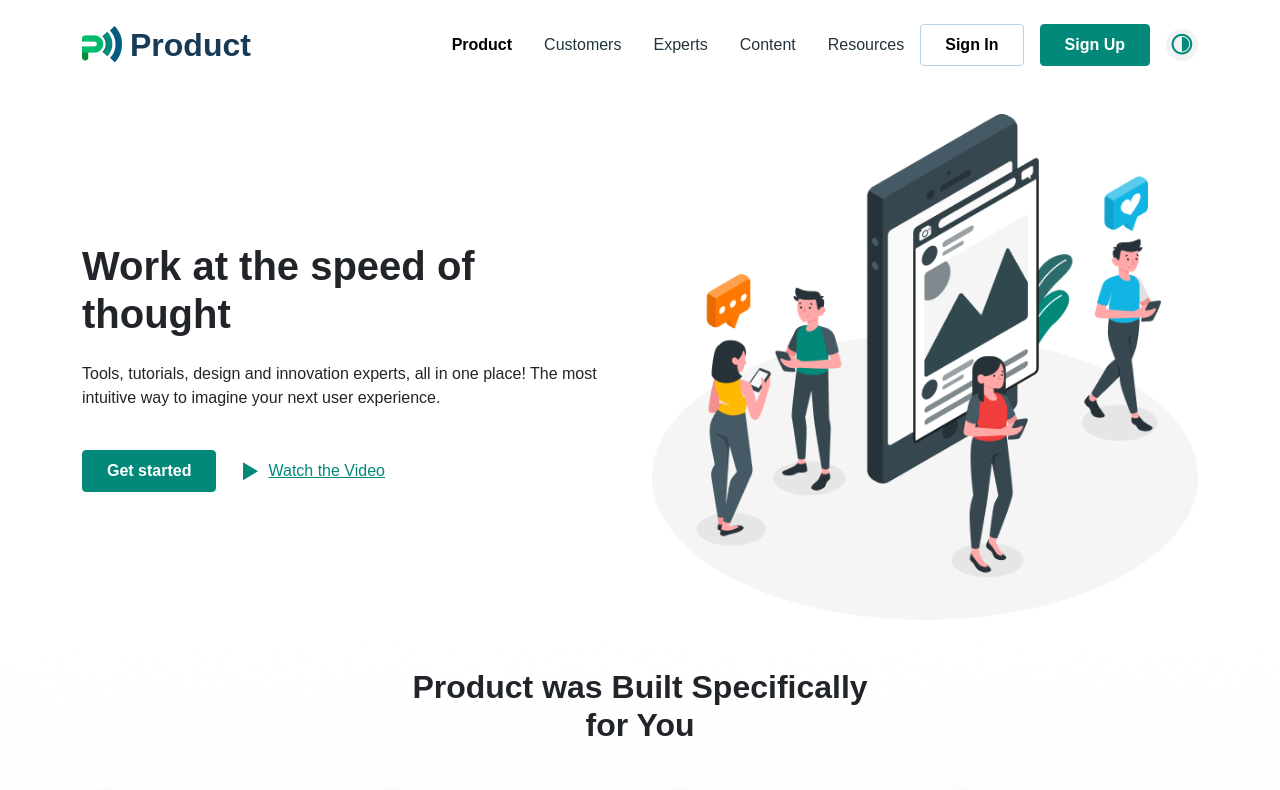
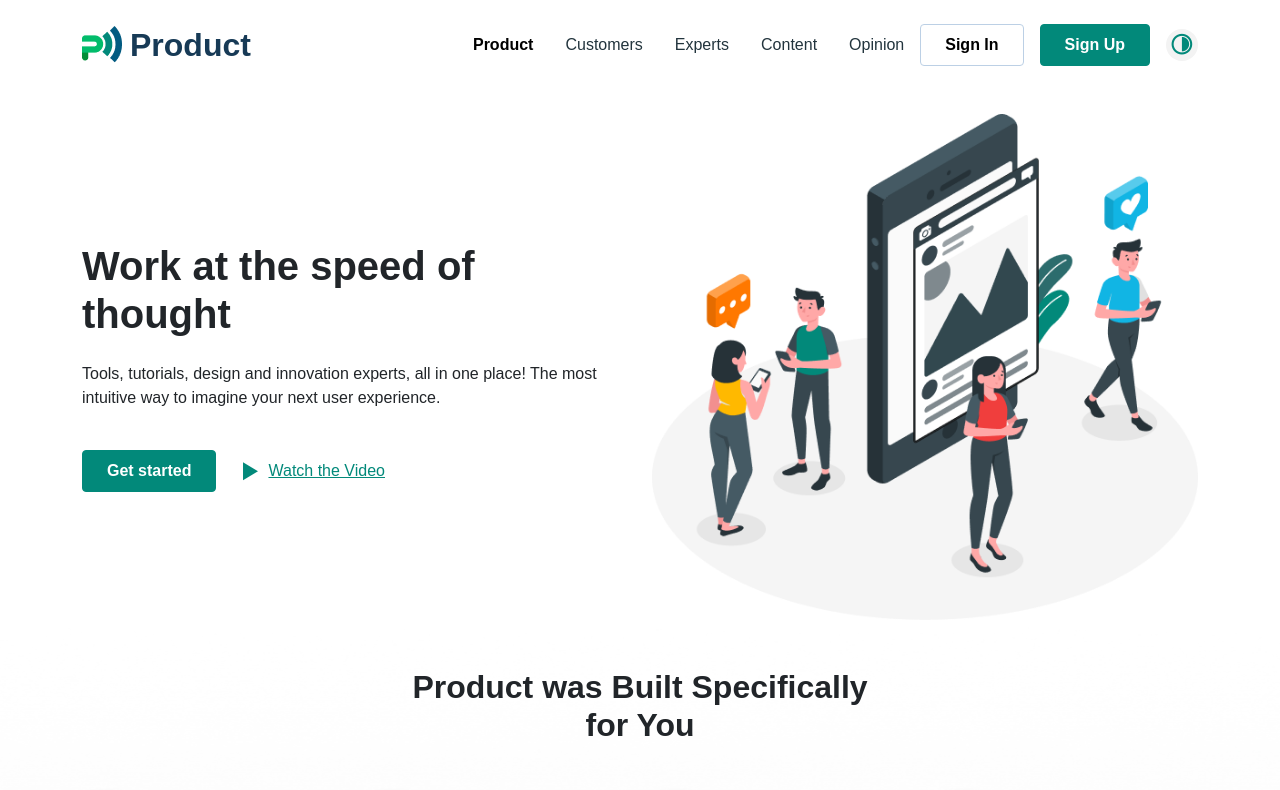
Before and after one commit to abduraximovabdullo/qwerty, a plain HTML site: page index.html in a window 1280 px wide. Shown: the top 790 px of the page. Drawn offline with nearby package versions, Linux system fonts and the light colour scheme; a web font is replaced by a local one.

Commit message:
Update index.html

```diff
--- a/index.html
+++ b/index.html
@@ -14,6 +14,7 @@
     <link href="style/fonts.css" rel="stylesheet">
     <!-- main css -->
     <link rel="stylesheet" href="style/style.css">
+    <link rel="icon" href="img/Group 190.png">
 </head>
 
 <body>
@@ -47,7 +48,7 @@
                                 <a class="nav-link" href="#content">Content</a>
                             </li>
                             <li class="nav-item">
-                                <a class="nav-link" href="#">Resources</a>
+                                <a class="nav-link" href="#opinion">Opinion</a>
                             </li>
                         </ul>
                         <form class="d-flex gap-3 align-items-center justify-content-center" role="search">
```
